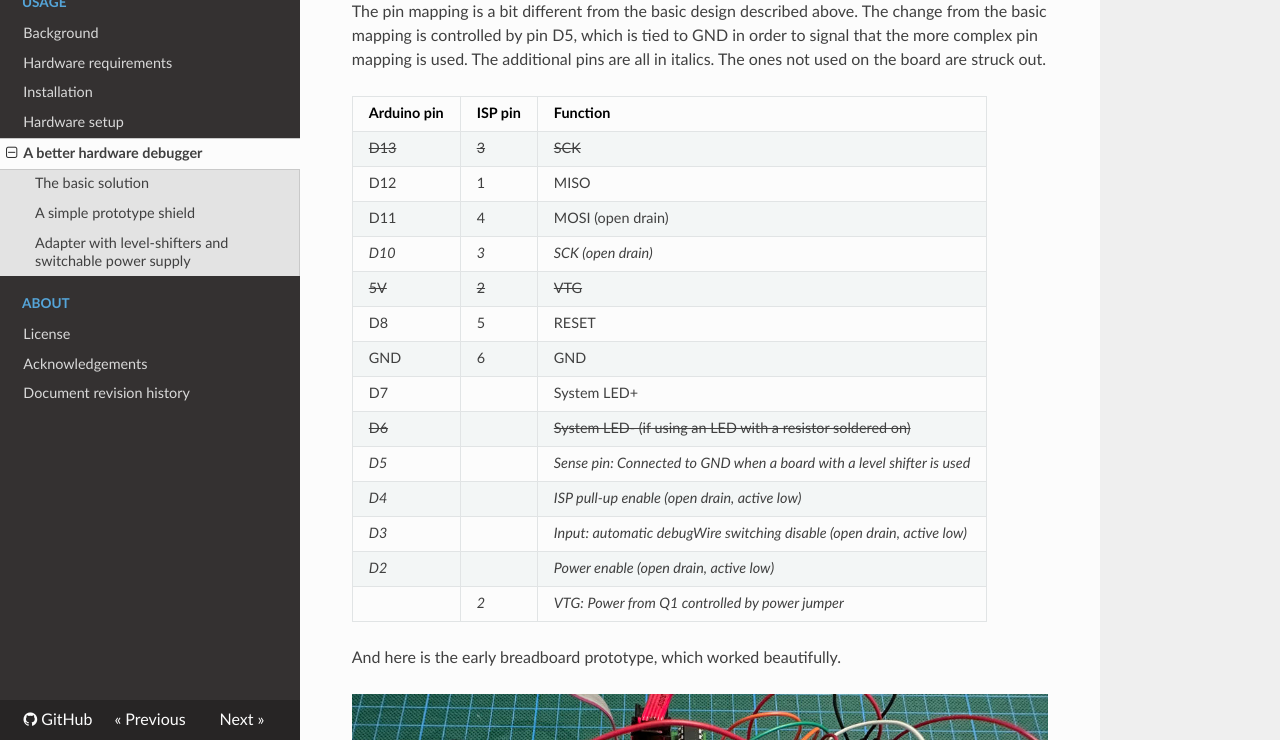
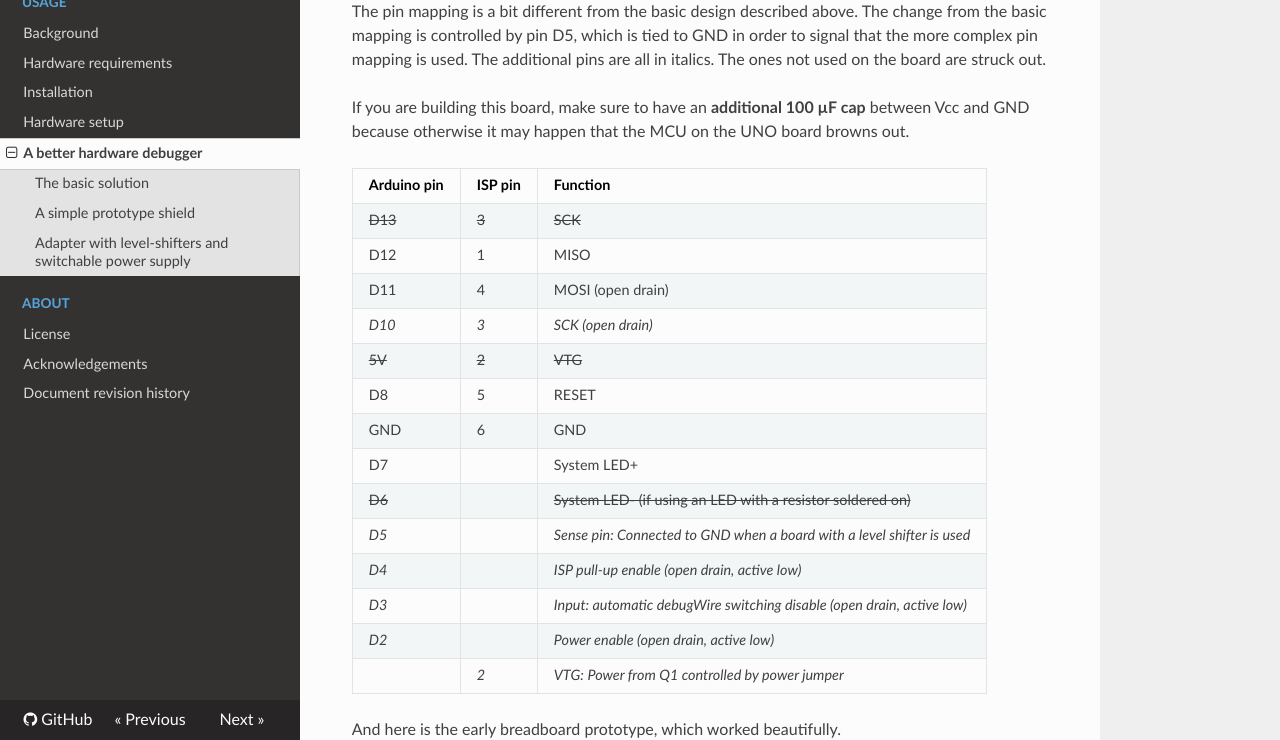
Before and after one commit to felias-fogg/dw-link, an MkDocs documentation site: the page built from docs/better.md, in a window 1280 px wide and 900 px high, scrolled down 3458 px, cut to the strip 160-900 px from the top of the window. Built offline with MkDocs 1.6.1, drawn with Linux system fonts in a browser that asks for light colours; nearby versions of some CDN libraries.

Commit message:
docs updated

```diff
--- a/docs/better.md
+++ b/docs/better.md
@@ -57,6 +57,8 @@ For downshifting, we use the output pins of the hardware debugger in an open-dra
 
 The pin mapping is a bit different from the basic design described above. The change from the basic mapping is controlled by pin D5, which is tied to GND in order to signal that the more complex pin mapping is used. The additional pins are all in italics. The ones not used on the board are struck out.
 
+If you are building this board, make sure to have an **additional 100 µF cap** between Vcc and GND because otherwise it may happen that the MCU on the UNO board browns out.
+
 | Arduino pin | ISP pin  | Function                                                     |
 | ----------- | -------- | ------------------------------------------------------------ |
 | <s>D13</s>  | <s>3</s> | <s>SCK</s>                                                   |
```
